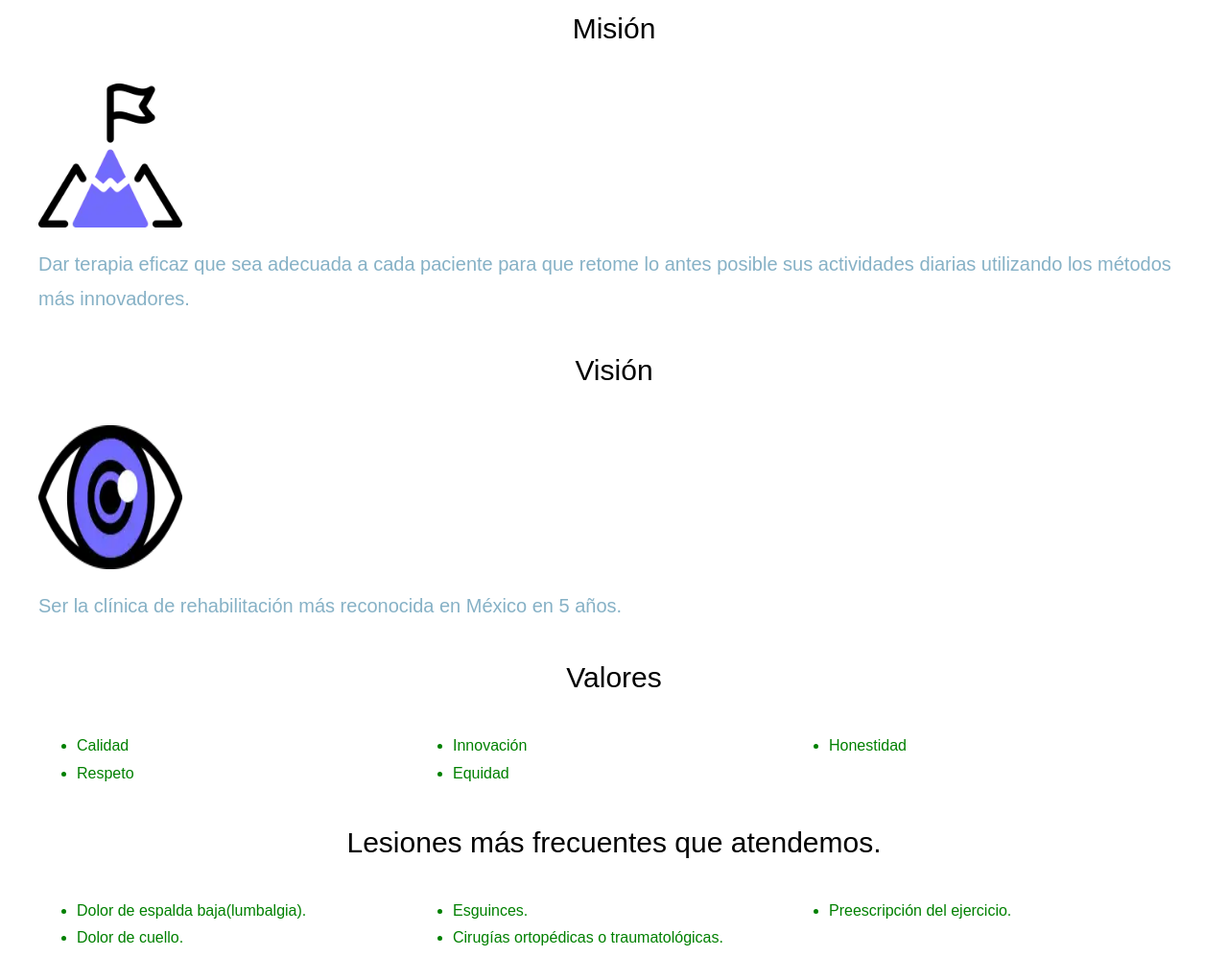
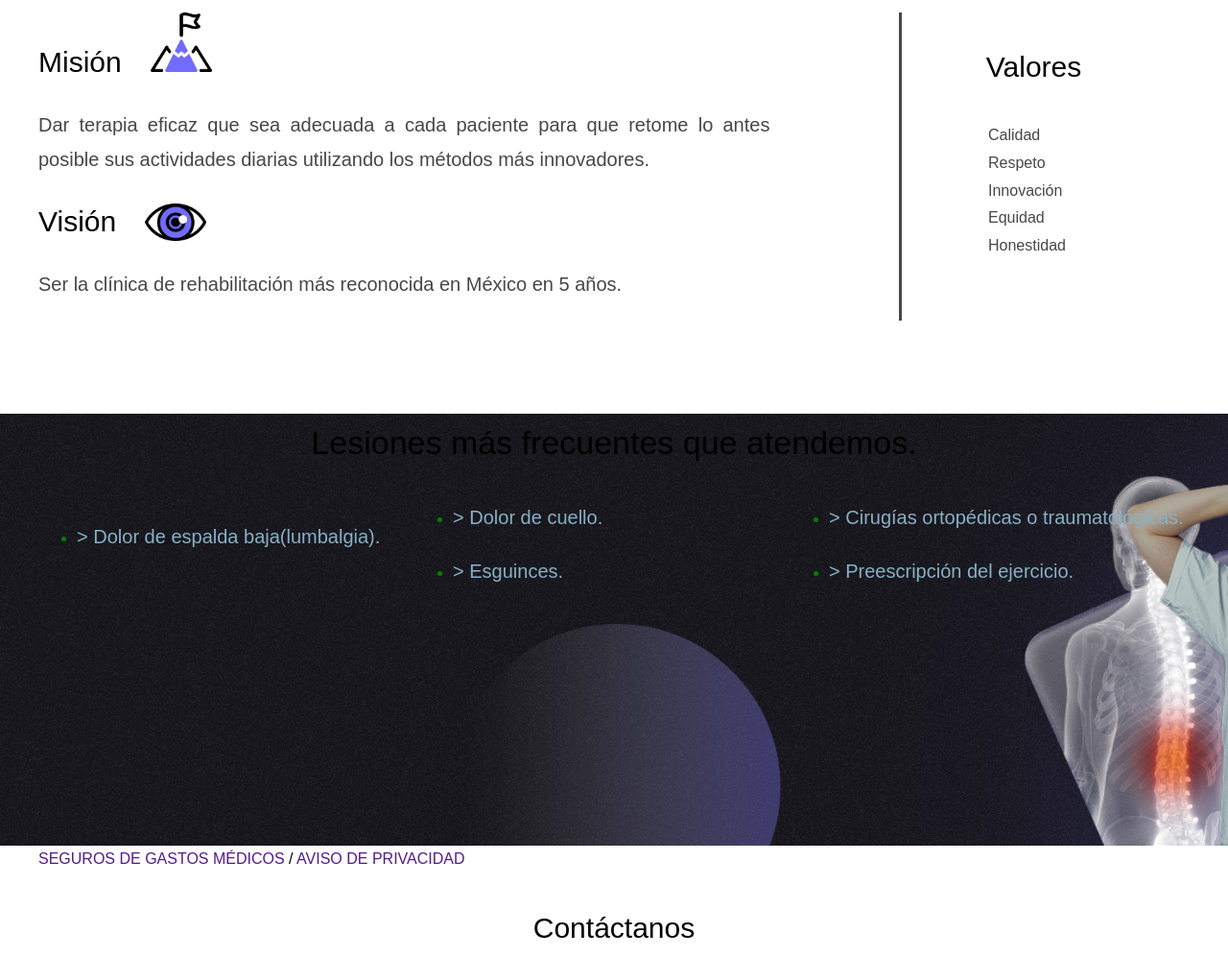
Before and after one commit to ricardormeza/terapia, a website: page index.html in a window 1280 px wide. Shown: the part 1849-2846 px from the top of the page at 96% size. Drawn offline with Linux system fonts and the light colour scheme.

Commit message:
💄 value section

```diff
--- a/index.html
+++ b/index.html
@@ -83,6 +83,7 @@
             </ul>
         </div>
     </section>
+    <div class="separacion"></div>
     <section class="contenedor contenedor__valores">
         <div class="contenedor__valores-uno">
             <div class="mision">
@@ -90,7 +91,7 @@
                     <h3>Misión</h3>
                     <picture>
                         <source srcset="build/img/montaña.webp" media="(min-width: 600px)">
-                        <img src="build/img/montaña.png" alt="imagen de montaña" style="width: 150px; height:150px">
+                        <img src="build/img/montaña.png" alt="imagen de montaña" style="width: 55%; height:100%">
                     </picture>
                 </div>
                 <p>Dar <span>terapia</span> eficaz que sea adecuada a cada paciente para que
@@ -101,7 +102,7 @@
                     <h3>Visión</h3>
                     <picture>
                         <source srcset="build/img/ojo.webp" media="(min-width: 600px)">
-                        <img src="build/img/ojo.png" alt="imagen de ojo" style="width: 150px; height:150px">
+                        <img src="build/img/ojo.png" alt="imagen de ojo" style="width: 55%; height:100%">
                     </picture>
                 </div>
                 <p>Ser la clínica de rehabilitación más reconocida en México en 5 años.</p>
@@ -118,15 +119,21 @@
             </ul>
         </div>
     </section>
-    <section class="contenedor contenedor__lesiones">
-        <h3>Lesiones <span>más frecuentes</span> que atendemos.</h3>
-        <ul>
-            <li> <span>Dolor de espalda baja(lumbalgia).</span> </li>
-            <li> <span>Dolor de cuello.</span></li>
-            <li> <span>Esguinces.</span></li>
-            <li> <span>Cirugías ortopédicas o traumatológicas.</span></li>
-            <li> <span>Preescripción del ejercicio.</span></li>
-        </ul>
+    <div class="separacion">
+        <br>
+    </div>
+    <section class=" contenedor__lesiones">
+        <div class="contenedor">
+            <h2>Lesiones <span>más frecuentes</span> que atendemos.</h2>
+            <ul>
+                <li><p>> <span>Dolor de espalda baja(lumbalgia).</span></p> </li>
+                <li><p>> <span>Dolor de cuello.</span></p></li>
+                <li><p>> <span>Esguinces.</span></p></li>
+                <li><p>> <span>Cirugías ortopédicas o traumatológicas.</span></p></li>
+                <li><p>> <span>Preescripción del ejercicio.</span></p></li>
+            </ul>
+
+        </div>
     </section>
     <section class="contenedor contenedor__redes">
         <div class="redes">
--- a/src/scss/base/_variables.scss
+++ b/src/scss/base/_variables.scss
@@ -10,7 +10,7 @@ $principal: #86b1c6;
 $secundario: #736bfe;
 $tercero: #f3f3f3;
 $cuarta:#616393;
-$parrafo: #3b3b43;
+$parrafo: #474747;
 
 // Tamaño de Media Queries
 $minitelefono: 360px;
--- a/src/scss/layout/_main.scss
+++ b/src/scss/layout/_main.scss
@@ -122,8 +122,13 @@
     grid-template-columns: 350px 1fr;
     grid-template-areas: "compromisoUno compromisoDos";
     align-items: center;
+    background-image: url(/build/img/Circulo.webp);
+    background-repeat: no-repeat;
+    background-size:contain;
+    background-position: 90rem 3rem;
     @include tablet{
         grid-template-columns: 150px 1fr;
+        // background-position: 48rem 3rem;
     }
     @include telefono{
         grid-template-columns: 1fr;
@@ -131,6 +136,7 @@
         grid-template-areas:
             "compromisoUno"
             "compromisoDos";
+        background-position: 6rem 29rem;
     }
 
     picture{
@@ -161,3 +167,102 @@
         }
     }
 }
+
+//VALORES
+.contenedor__valores{
+    display: grid;
+    grid-template-columns: 90rem 27.5rem;
+    grid-template-areas: "mision valores";
+    @include tabletDos{
+        grid-template-columns: 52rem 27.5rem;
+        margin-top: 5rem;
+    }
+    @include telefono{
+        grid-template-columns: 1fr;
+        grid-template-rows: 1fr 190px;
+        grid-template-areas:
+            "mision"
+            "valores";
+    }
+}
+.contenedor__valores-uno{
+    // border: 1px solid red;
+    border-right: 3px solid $parrafo;
+    grid-area: mision;
+    @include telefono{
+        border: none;
+    }
+}
+.contenedor__valores-dos{
+    grid-area: valores;
+
+    ul{
+        display: flex;
+        flex-direction: column;
+        list-style: none;
+        margin: 0 0 0 5rem;
+        @include telefono{
+            flex-direction: row;
+            gap: 1rem;
+            margin: 0 0 0 -3rem;
+        }
+
+        li{
+            color: $parrafo;
+        }
+    }
+}
+
+.mision{
+
+    .mision--titulo{
+        display: flex;
+        align-items: baseline;
+        gap: 3rem;
+        h3{
+            padding: 0;
+            margin: 0;
+        }
+
+        picture{
+            width: 13%;
+            height: 50%;
+        }
+    }
+    p{
+        width: 85%;
+        text-align: justify;
+        color: $parrafo;
+    }
+}
+
+.vision{
+
+    .vision--titulo{
+        display: flex;
+        align-items: center;
+        gap: 3rem;
+        h3{
+            padding: 0;
+            margin: 0;
+        }
+
+        picture{
+            width: 13%;
+            height: 50%;
+        }
+    }
+    p{
+        width: 85%;
+        text-align: justify;
+        color: $parrafo;
+    }
+}
+
+// =============LESIONES =================
+.contenedor__lesiones{
+    background-image: url(/build/img/BannerInferior-2.jpg);
+    background-repeat: no-repeat;
+    background-size: cover;
+    height: 45rem;
+}
```
Also changed, not shown: build/css/app.css, build/img/BannerInferior-2.jpg (added), build/img/Circulo.png (added), build/img/Circulo.webp (added), build/img/Circulos.png (added), build/img/Circulos.webp (added), build/img/Círculo.webp (added), build/img/Círculos.webp (added), src/img/Círculo.png (added), src/img/Círculos.png (added).
